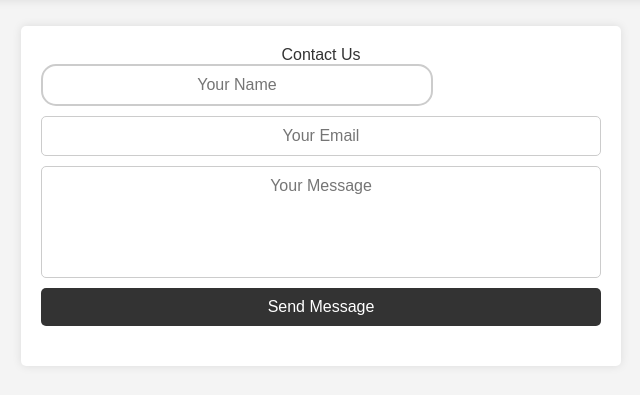
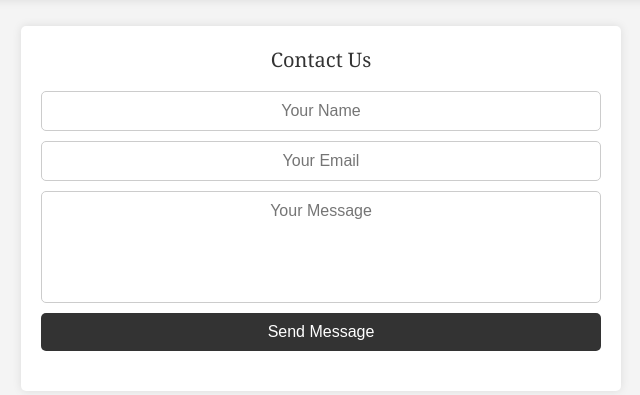
Before and after one commit to G-Ian/My-Wakili-Public, a PHP site: page /contact.php in a window 1280 px wide. Shown: the part 60-455 px from the top of the page, without its empty margins (319-959 px from the left). Run offline with PHP 8.4, Linux system fonts and the light colour scheme; the visitor is signed in with stand-in values (Sample User, id 1); some libraries are stand-ins or nearby versions.

Commit message:
Update contact.php

```diff
--- a/contact.php
+++ b/contact.php
@@ -75,7 +75,7 @@ if ($_SERVER["REQUEST_METHOD"] == "POST") {
 
 <br><br>
 <div class="container">
-    <h1>Contact Us</h1>
+    <p class="small-text">Contact Us</p><br>
     <?php if (!empty($success_message)) : ?>
         <div class="alert alert-success" role="alert">
             <?php echo $success_message; ?>
@@ -86,7 +86,7 @@ if ($_SERVER["REQUEST_METHOD"] == "POST") {
         </div>
     <?php endif; ?>
     <form action="<?php echo htmlspecialchars($_SERVER["PHP_SELF"]); ?>" method="post">
-        <input type="text" name="name" placeholder="Your Name" required>
+        <input type="text2" name="name" placeholder="Your Name" required>
         <input type="email" name="email" placeholder="Your Email" required>
         <textarea name="message" placeholder="Your Message" rows="5" required></textarea>
         <button type="submit">Send Message</button>
```
